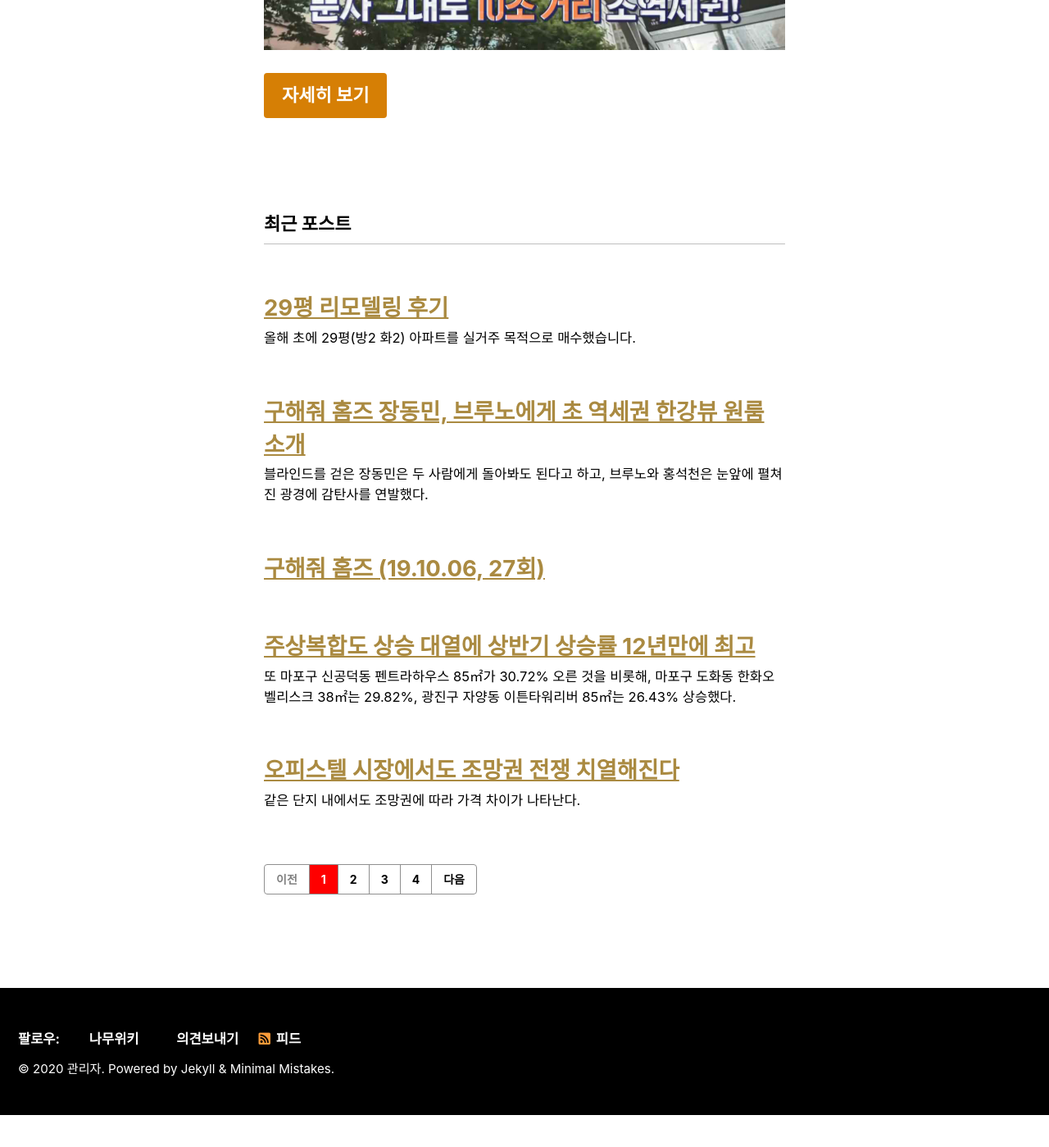
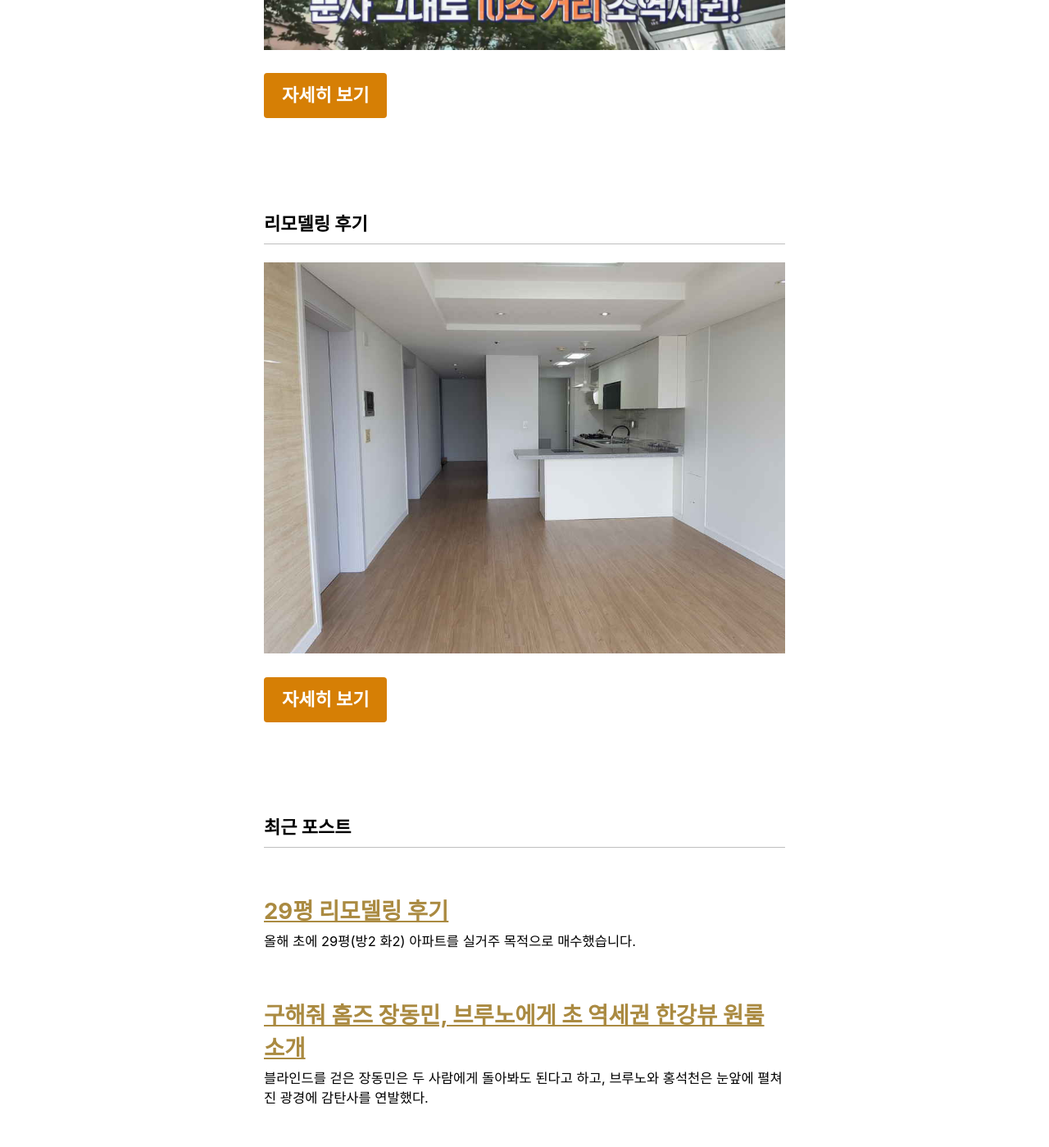
Before and after one commit to mapoobelisk/mapoobelisk.github.io, a Jekyll site: the page built from index.html, in a window 1280 px wide and 1400 px high, scrolled down 1689 px. Shown: the whole window at 82% size. Built offline with Jekyll 4.4.1, drawn with Linux system fonts in a browser that asks for light colours; cached includes are drawn as plain includes; the list of posts is cut into pages by our own code; before the commit the page ends 3049 px from its top, so only the background shows below that.

Commit message:
update home

```diff
--- a/_layouts/home.html
+++ b/_layouts/home.html
@@ -66,6 +66,15 @@ layout: archive
 <div style="clear:both; height:50px;"> </div>
 
 
+<h3 class="archive__subtitle">리모델링 후기</h3>
+
+<p><a href="/blog/리모델링-후기/"><img src="/assets/images/posts/리305.jpg" alt="29평 리모델링 후기" /></a></p>
+
+<p><a href="/blog/리모델링-후기/" class="btn btn--warning btn--large">자세히 보기</a></p>
+
+<div style="clear:both; height:50px;"> </div>
+
+
 <h3 class="archive__subtitle">{{ site.data.ui-text[site.locale].recent_posts | default: "Recent Posts" }}</h3>
 
 {% if paginator %}
```
Also changed, not shown: _posts/2020-07-01-리모델링-후기.md (+5 -5 lines).
